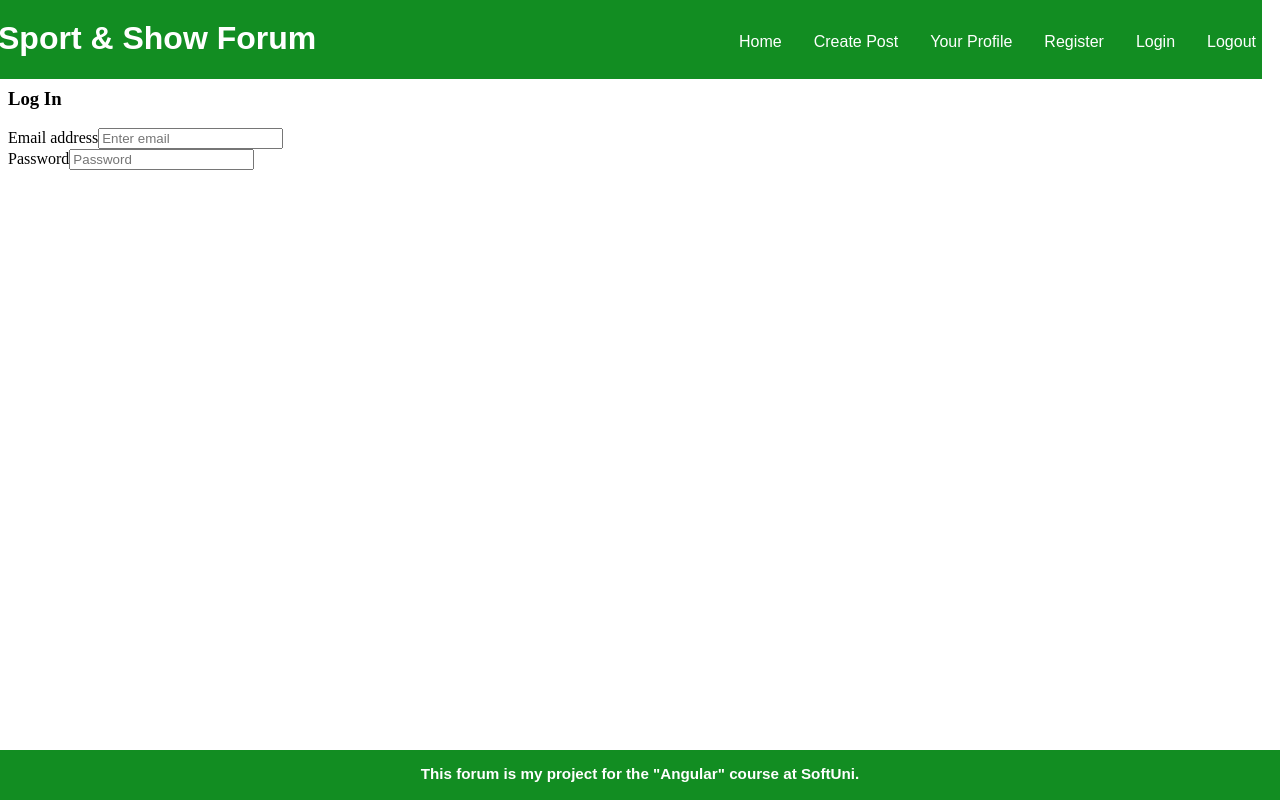
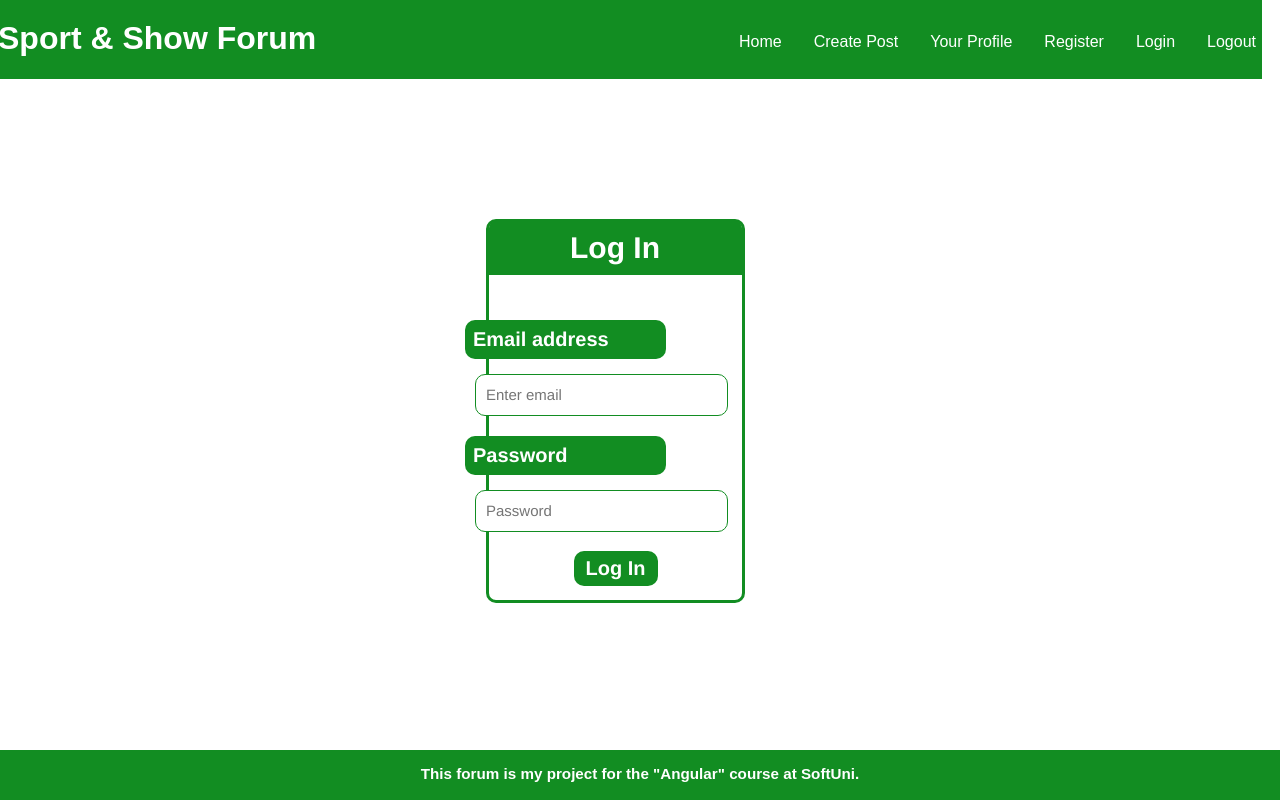
Before and after one commit to AlexNikolov2/Sport-Show-Forum, an Angular app in the folder sport-show-forum/: page / in a window 1280 px wide. Built offline with nearby package versions, Linux system fonts and the light colour scheme.

Commit message:
set goals

```diff
--- a/sport-show-forum/src/app/auth/login/login.component.css
+++ b/sport-show-forum/src/app/auth/login/login.component.css
@@ -0,0 +1,88 @@
+form{
+    display: flex;
+    position: relative;
+    left: 250px;
+    top: 150px;
+    flex-direction: column;
+    justify-content: center;
+    align-items: center;
+    margin: auto;
+    width: 20%;
+    border: 3px solid #128d22;
+    border-radius: 10px;
+    backdrop-filter: blur(10px);
+    /*background-color: #72cc7e83;*/
+    overflow: visible;
+}
+
+h3{
+    background-color: #128d22;
+    color: white;
+    width: 100%;
+    text-align: center;
+    padding-top: 10px;
+    padding-bottom: 10px;
+    margin-left: 1px;
+    padding-right: 1px;
+    margin-right: 1px;
+    margin-top: -1px;
+    border-radius: 7px 7px 0px 0px;
+    font-family: "Helvetica Neue",Helvetica,Arial;
+    font-weight: bolder;
+    font-size: 30px;
+}
+label{
+    display: block;
+    position: relative;
+    left: -50px;
+    font-family: "Helvetica Neue",Helvetica,Arial;
+    font-weight: bolder;
+    font-size: 20px;
+    background-color: #128d22;
+    color: white;
+    padding: 8px;
+    border-radius: 10px;
+    margin: 15px;
+}
+/*label[for="password"]{
+    left: -60px;
+}
+input[type="password"]{
+    position: relative;
+    left: -40px;
+    width: 100%;
+    padding: 10px;
+    margin: 5px;
+    border-radius: 10px;
+    border: 1px solid #128d22;
+}*/
+input{
+    display: block;
+    position: relative;
+    left: -30px;
+    font-family: "Helvetica Neue",Helvetica,Arial;
+    font-size: 15px;
+    width: 100%;
+    padding: 10px;
+    margin: 5px;
+    height: 20px;
+    border-radius: 10px;
+    border: 1px solid #128d22;
+}
+input:focus {
+    border: 3px solid #555;
+  }
+
+  button{
+    background-color: #128d22;
+    border: none;
+    color: white;
+    padding: 6px 12px;
+    text-decoration: none;
+    margin: 14px 12px;
+    cursor: pointer;
+    font-family: "Helvetica Neue",Helvetica,Arial;
+    font-weight: bolder;
+    font-size: 20px;
+    border-radius: 10px;
+  }
--- a/sport-show-forum/src/app/auth/login/login.component.html
+++ b/sport-show-forum/src/app/auth/login/login.component.html
@@ -9,4 +9,7 @@
         <label for="password">Password</label>
         <input type="password" class="form-control" id="password" placeholder="Password">
     </div>
+    <div class="button-submit">
+        <button type="submit" class="btn btn-primary">Log In</button>
+    </div>
 </form>
```
